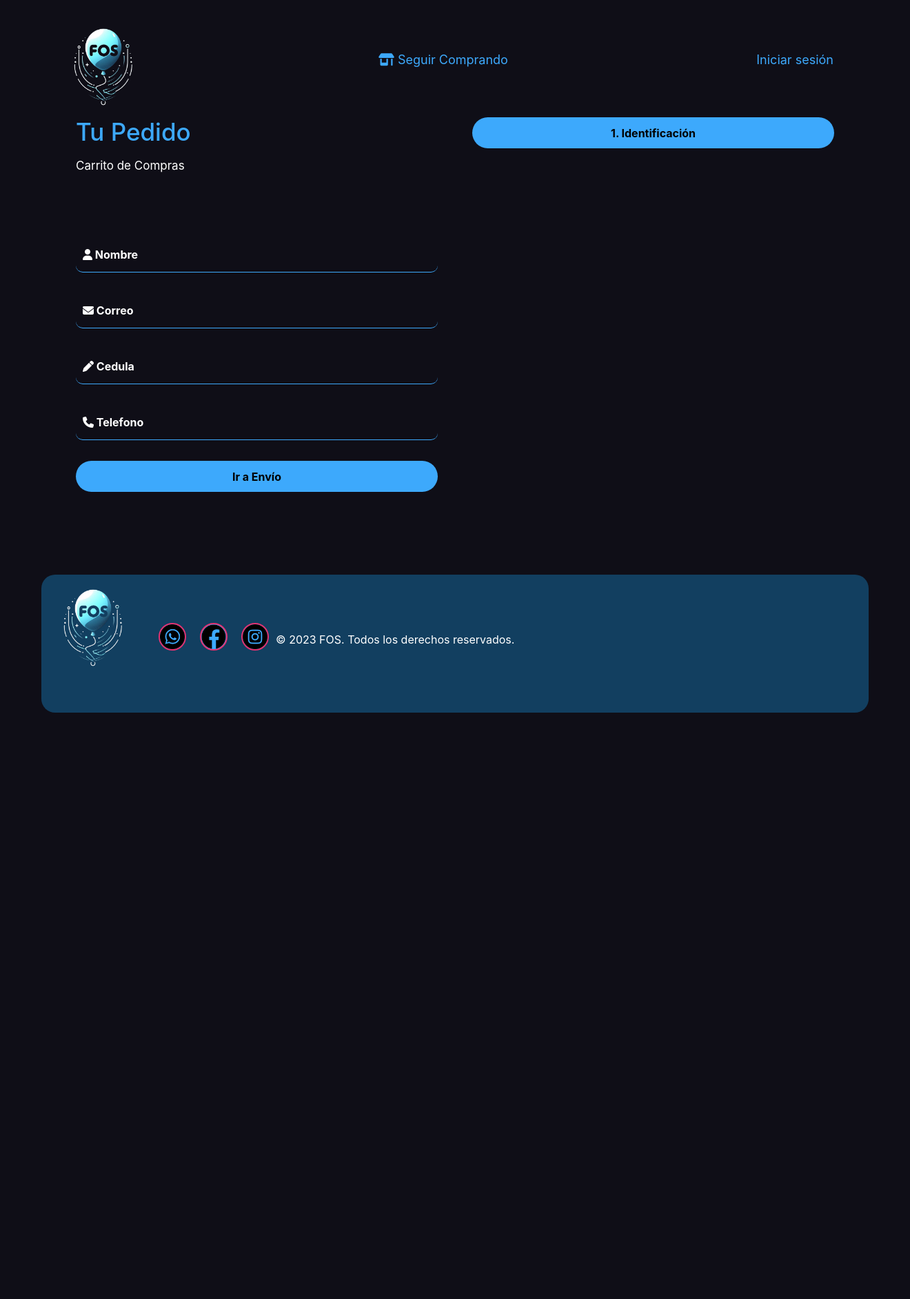
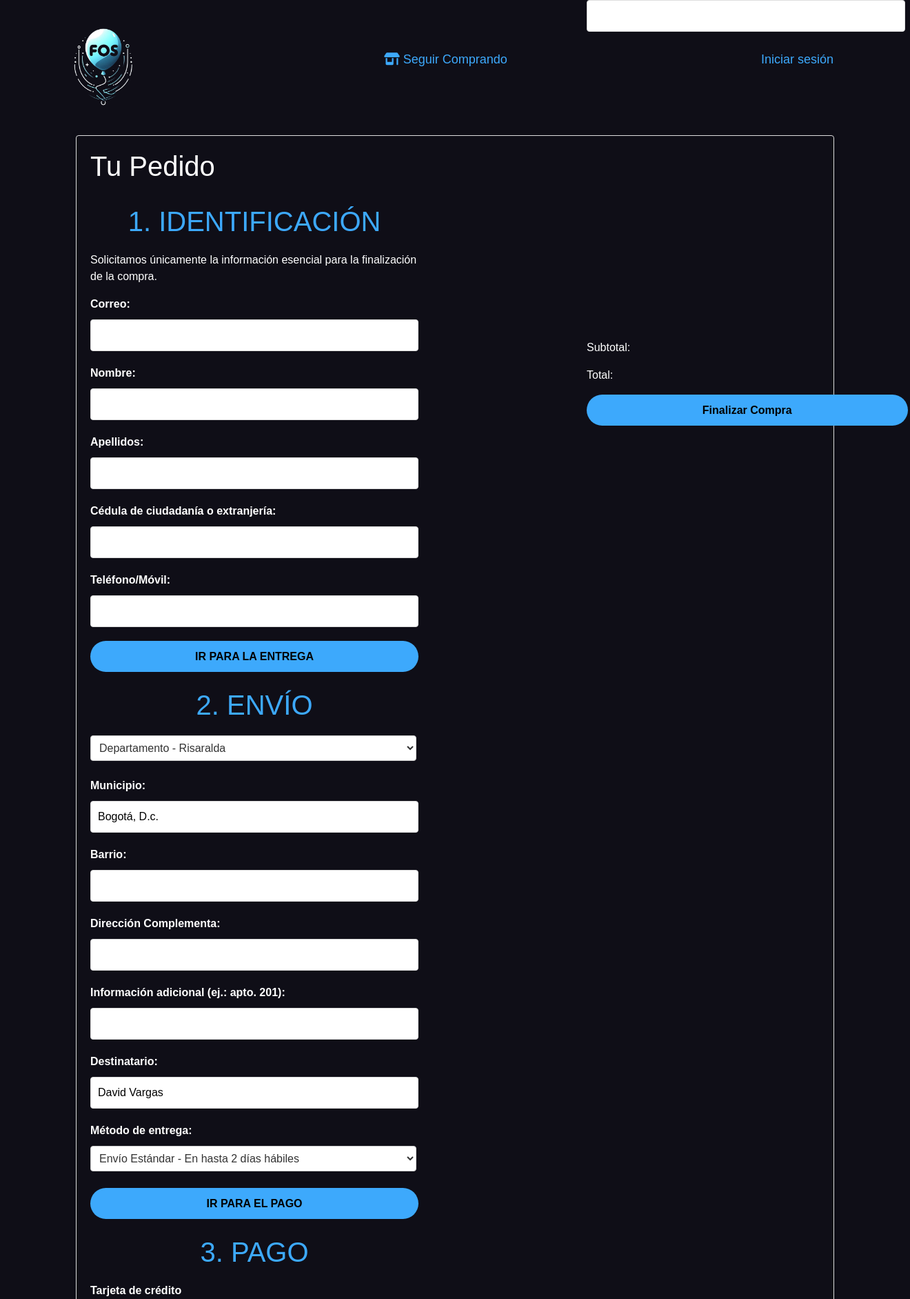
Before and after one commit to senacti/project-gaes-2-fos, a Django app: page /factura in a window 1320 px wide. Shown: the top 1883 px of the page at 69% size. Before the commit the page ends 1033 px from the top, so only its background shows below. Run offline with Django 4.2, Linux system fonts and the light colour scheme; some libraries are stand-ins or nearby versions.

Commit message:
formularios

```diff
--- /dev/null
+++ b/Python-FOS_Project/FOS-DM/FOS/fos/static/css/factura.css
@@ -0,0 +1,138 @@
+body{
+    font-family: Arial, sans-serif;
+    color: white;
+    }
+
+    .factura {
+        width: 1100px;
+        margin: 0 auto;
+        margin-top: 5%;
+        margin-bottom: 5%;
+        padding: 20px;
+        border: 1px solid #ddd;
+        border-radius: 4px;
+        box-shadow: 0px 0px 10px rgba(0, 0, 0, 0.1);
+        height: 20%;
+    }
+
+    h2 {
+        text-align: center;
+        margin-bottom: 20px;
+    }
+
+    label {
+        display: block;
+        margin-bottom: 10px;
+        font-weight: bold;
+    }
+
+    input[type="text"],
+    input[type="email"],
+    input[type="tel"],
+    textarea {
+        width: 100%;
+        padding: 10px;
+        border: 1px solid #ddd;
+        border-radius: 4px;
+        box-sizing: border-box;
+        margin-bottom: 20px;
+    }
+
+    textarea {
+        resize: vertical;
+        height: 100px;
+    }
+
+    input[type="submit"] {
+        background-color: #4CAF50;
+        color: white;
+        padding: 10px 20px;
+        border: none;
+        border-radius: 4px;
+        cursor: pointer;
+        width: 100%;
+    }
+
+    input[type="submit"]:hover {
+        background-color: #45a049;
+    }
+
+    .hidden {
+        display: none;
+    }
+.section{
+    width: 45%;
+}
+.section2{
+    width: 35%;
+    transform: translate(90vh,-333vh);
+    position: absolute;
+}
+.sectionpago{
+    width: 44%;
+    transform: translate(90vh,-240vh);
+}
+.section .button1{
+    width: 100%;
+    height: 45px;
+    border-radius: 40px;
+    background: #3da9fc;
+    border: none;
+    font-weight: bold;
+    cursor: pointer;
+    outline: none;
+    font-size: 1rem;
+    transition: .4s;
+}
+.sectionpago .button1{
+    width: 100%;
+    height: 45px;
+    border-radius: 40px;
+    background: #3da9fc;
+    border: none;
+    font-weight: bold;
+    cursor: pointer;
+    outline: none;
+    font-size: 1rem;
+    transition: .4s;
+}
+.sectionpago .button1:hover{
+    opacity: .10;
+    color: white;
+    border-color: 2px solid white;
+}
+.section2 .button2{
+    width: 100%;
+    height: 45px;
+    border-radius: 40px;
+    background: #3da9fc;
+    border: none;
+    font-weight: bold;
+    cursor: pointer;
+    outline: none;
+    font-size: 1rem;
+    transition: .4s;
+}
+.section2 .button2:hover{
+    opacity: .10;
+    color: white;
+    border-color: 2px solid white;
+}
+#delivery-method {
+    /* Agrega estilos de tu elección, por ejemplo: */
+    width: 473px;
+    padding: 8px;
+    font-size: 16px;
+    border: 1px solid #ccc;
+    border-radius: 4px;
+    background-color: #fff;
+    color: #333;
+}
+
+/* Estilos para las opciones del select */
+#delivery-method option {
+    /* Puedes personalizar el aspecto de las opciones también */
+    font-size: 20px;
+    background-color: #fff;
+    color: #333;
+}
--- a/Python-FOS_Project/FOS-DM/FOS/fos/static/js/ventas.js
+++ b/Python-FOS_Project/FOS-DM/FOS/fos/static/js/ventas.js
@@ -34,7 +34,6 @@
 });
 
 //carrito
-
 const carrito = document.getElementById('carrito');
 const elementos1 = document.getElementById('lista-1');
 const elementos2 = document.getElementById('lista-2');
@@ -52,6 +51,10 @@
     carrito.addEventListener('click', eliminarElemento);
 
     vaciarCarritoBtn.addEventListener('click', vaciarCarrito);
+
+    // Agregar evento al botón de pagar
+    const botonPagar = document.querySelector('.button1');
+    botonPagar.addEventListener('click', mostrarResumenCompra);
 }
 
 function comprarElemento(e){
@@ -123,3 +126,28 @@
     document.getElementById('total').textContent = valorTotal.toFixed(3); // Actualizar el valor total mostrado
     return false;
 }
+
+function mostrarResumenCompra() {
+    const productosCarrito = lista.querySelectorAll('tr');
+    const resumenCompra = document.querySelector('.order-summary');
+
+    // Limpiar el resumen de compra antes de agregar los productos
+    resumenCompra.innerHTML = '';
+
+    // Recorrer los productos del carrito y agregarlos al resumen de compra
+    productosCarrito.forEach(producto => {
+        const imagen = producto.querySelector('img').src;
+        const titulo = producto.querySelector('td:nth-child(2)').textContent;
+        const precio = parseFloat(producto.querySelector('td:nth-child(3)').textContent);
+
+        const productoHTML = `
+            <div class="producto-resumen">
+                <img src="${imagen}" width="50">
+                <p>${titulo}</p>
+                <p>$${precio}</p>
+            </div>
+        `;
+
+        resumenCompra.innerHTML += productoHTML;
+    });
+}
--- a/Python-FOS_Project/FOS-DM/FOS/fos/templates/factura.html
+++ b/Python-FOS_Project/FOS-DM/FOS/fos/templates/factura.html
@@ -11,7 +11,7 @@
     <script src="https://kit.fontawesome.com/37a7d1d6c8.js" crossorigin="anonymous"></script>
     <link rel="stylesheet" href="{% static 'css/styleinicio.css'%}">
     <link rel="stylesheet" href="{% static 'css/stylemenulogoutlogin.css'%}">
-    <link rel="stylesheet" href="{% static 'css/contacto.css' %}">
+    <link rel="stylesheet" href="{% static 'css/factura.css' %}">
 </head>
 
 <body>
@@ -109,132 +109,109 @@
                                 </div>
                             </div>
                         </ul>
-
-
                     </nav>
-
-
                 </ul>
             </div>
     </header>
-
-    <div class="container-form">
-        <div class="info-form">
-            <h2>Tu Pedido</h2>
-            <p>Carrito de Compras</p>
+<section>
+    <div class="factura">
+        <h1>Tu Pedido</h1>
+        <br>
+            <div class="section">
+                <h2>1. IDENTIFICACIÓN</h2>
+                <p>Solicitamos únicamente la información esencial para la finalización de la compra.</p>
+                <label for="email">Correo:</label>
+                <input type="email" id="email" name="email" required>
+                <label for="name">Nombre:</label>
+                <input type="text" id="name" name="name" required>
+                <label for="last_name">Apellidos:</label>
+                <input type="text" id="last_name" name="last_name" required>
+                <label for="id_number">Cédula de ciudadanía o extranjería:</label>
+                <input type="text" id="id_number" name="id_number" required>
+                <label for="phone_number">Teléfono/Móvil:</label>
+                <input type="tel" id="phone_number" name="phone_number" required>
+                <button type="button" class="button1">IR PARA LA ENTREGA</button>
             </div>
-
-        <button id="mostrarFormulario">1. Identificación</button>
-
-<div id="primerFormularioContainer" style="float: right;">
-    <form id="primerFormulario">
-        {% csrf_token %}
-        {% if messages %}
-        {% for message in messages %}
-        <div class="alert alert-success" role="alert" id="successMessage">
-            {{message}}
+            <br>
+            <div class="section">
+                <h2 class="envio">2. ENVÍO</h2>
+                <select id="delivery-method" name="delivery-method" required>
+                    <option value="estandar" selected>Departamento - Bogota D,C</option>
+                    <option value="estandar" selected>Departamento - Boyaca</option>
+                    <option value="estandar" selected>Departamento - Quindio</option>
+                    <option value="estandar" selected>Departamento - Risaralda</option>
+                </select>
+                <br>
+                <br>
+                <label for="city">Municipio:</label>
+                <input type="text" id="city" name="city" value="Bogotá, D.c." required>
+                <label for="neighborhood">Barrio:</label>
+                <input type="text" id="neighborhood" name="neighborhood">
+                <label for="complement">Dirección Complementa:</label>
+                <input type="text" id="complement" name="complement">
+                <label for="additional">Información adicional (ej.: apto. 201):</label>
+                <input type="text" id="additional" name="additional">
+                <label for="delivery">Destinatario:</label>
+                <input type="text" id="delivery" name="delivery" value="David Vargas" required>
+                <label for="delivery-method">Método de entrega:</label>
+                <select id="delivery-method" name="delivery-method" required>
+                    <option value="estandar" selected>Envío Estándar - En hasta 2 días hábiles</option>
+                </select>
+                <br>
+                <br>
+                <input type="button" class="button1" value="IR PARA EL PAGO">
             </div>
-        {% endfor %}
-        <script>
-            setTimeout(function () {
-                var successMessage = document.getElementById('successMessage');
-                if (successMessage) {
-                    successMessage.style.display = 'none';
-                }
-            }, 2000);
-        </script>
-        {% endif %}
-        <div class="input-contenedor">
-            <input type="text" required name="name">
-            <label for="name"><i class="fa-solid fa-user"></i> Nombre</label>
+            <br>
+            <div class="section">
+                <h2>3. PAGO</h2>
+                <label for="card-type">Tarjeta de crédito</label>
+                <input type="radio" id="card-type" name="payment-method" value="card" required>
+                <br>
+                <label for="card-number">Número:</label>
+                <input type="text" id="card-number" name="card-number" required>
+                <label for="quota">Cuotas disponibles:</label>
+                <select id="delivery-method" name="delivery-method">
+                    <option value="1" selected>1</option>
+                    <option value="2">2</option>
+                    <option value="3">3</option>
+                    <option value="4">4</option>
+                    <option value="5">5</option>
+                    <option value="6">6</option>
+                    <option value="7">7</option>
+                    <option value="8">8</option>
+                    <option value="9">9</option>
+                    <option value="10">10</option>
+                </select>
+                <br>
+                <br>
+                <label for="card-name">Nombre y Apellido como figura en la tarjeta:</label>
+                <input type="text" id="card-name" name="card-name" required>
+                <label for="expiration-date">Fecha de Vencimiento:</label>
+                <input type="text" id="expiration-date" name="expiration-date" required>
+                <label for="security-code">Código de Seguridad:</label>
+                <input type="text" id="security-code" name="security-code" required>
             </div>
-
-        <div class="input-contenedor">
-            <input type="email" required name="email">
-            <label for="email"><i class="fa-solid fa-envelope"></i> Correo</label>
+            <div class="section2">
+                <button type="button" class="button2" style="transform: translateY(-3vh);">Volver a carrito</button>
+                <br>
+                <h2>RESUMEN DE LA COMPRA</h2>
+                <div class="order-summary">
                 </div>
-
-        <div class="input-contenedor">
-            <input type="text" name="subject" required>
-            <label style="color: white;" for="subject"> <i class="fa-solid fa-pen"></i> Cedula</label>
+                <div class="product-summary">
                 </div>
-
-        <div class="input-contenedor">
-            <input type="number" name="message" required>
-            <label style="color: white;" for="message"><i class="fa-solid fa-phone"></i> Telefono</label>
+                <hr>
+                <p>Envío:</p>
+                <div class="discount-container">
+                    <label for="discount">Añadir cupón de descuento:</label>
+                    <input type="text" id="discount" name="discount">
                 </div>
-        <button type="submit">Ir a Envío</button>
-    </form>
             </div>
-
-<div id="segundoFormularioContainer" style="display: none; float: right;">
-    <form id="segundoFormulario">
-        {% csrf_token %}
-        <div class="input-contenedor">
-            <input type="text" required name="direccion">
-            <label for="direccion"><i class="fa-solid fa-map-marker"></i> Dirección</label>
+            <div class="sectionpago">
+                <p>Subtotal:</p>
+                <p>Total:</p>
+                <button type="button" class="button1">Finalizar Compra</button>
             </div>
-        <div class="input-contenedor">
-            <input type="text" required name="ciudad">
-            <label for="ciudad"><i class="fa-solid fa-city"></i> Ciudad</label>
-        </div>
-        <div class="input-contenedor">
-            <input type="text" required name="pais">
-            <label for="pais"><i class="fa-solid fa-globe"></i> País</label>
-        </div>
-        <button type="button" id="irAPago">Ir a Pago</button>
-    </form>
-</div>
-
-<div id="tercerFormularioContainer" style="display: none; float: right;">
-    <form id="tercerFormulario">
-        {% csrf_token %}
-        <div class="input-contenedor">
-            <input type="number" required name="numeroTarjeta">
-            <label for="numeroTarjeta"><i class="fa-solid fa-credit-card"></i> N° tarjeta</label>
-        </div>
-        <div class="input-contenedor">
-            <input type="number" required name="cvc">
-            <label for="cvc"><i class="fa-solid fa-shield-check"></i> CVC</label>
-        </div>
-        <div class="input-contenedor">
-            <input type="date" required name="fecha">
-            <label for="fecha"><i class="fa-solid fa-calendar-days"></i> Fecha</label>
-        </div>
-        <button type="submit">Pagar</button>
-    </form>
-</div>
-
-<script>
-    document.getElementById('mostrarFormulario').addEventListener('click', function () {
-        document.getElementById('primerFormularioContainer').style.display = 'block';
-    });
-
-    document.getElementById('irAPago').addEventListener('click', function () {
-        document.getElementById('segundoFormularioContainer').style.display = 'none';
-        document.getElementById('tercerFormularioContainer').style.display = 'block';
-    });
-
-    document.getElementById('primerFormulario').addEventListener('submit', function (event) {
-        event.preventDefault(); // Evitar que se recargue la página
-
-        // Obtener los datos del primer formulario
-        var formData = new FormData(this);
-
-        // Realizar la solicitud AJAX para enviar los datos al servidor
-        var xhr = new XMLHttpRequest();
-        xhr.open('POST', '{% url 'contactanos' %}', true);
-        xhr.setRequestHeader('X-Requested-With', 'XMLHttpRequest');
-        xhr.onload = function () {
-            if (xhr.status === 200) {
-                // Mostrar el segundo formulario
-                document.getElementById('segundoFormularioContainer').style.display = 'block';
-            }
-        };
-        xhr.send(formData);
-    });
-</script>
-    </div>
+</section>
 
     <footer class="footer container" style="padding: 0; height: 25vh;">
         <img class="logo-2" src="{% static 'img/logo1.png' %}" alt="">
@@ -270,6 +247,8 @@
     <script src="https://code.jquery.com/jquery-3.3.1.slim.min.js"></script>
     <script src="https://cdnjs.cloudflare.com/ajax/libs/popper.js/1.14.7/umd/popper.min.js"></script>
     <script src="https://stackpath.bootstrapcdn.com/bootstrap/4.3.1/js/bootstrap.min.js"></script>
+    <script src="{% static 'js/ventas.js' %}"></script>
 </body>
 
+
 </html>
```
Also changed, not shown: Python-FOS_Project/FOS-DM/FOS/fos/static/js/factura.js (added). Lines whose indentation alone changed are shown as unchanged.
